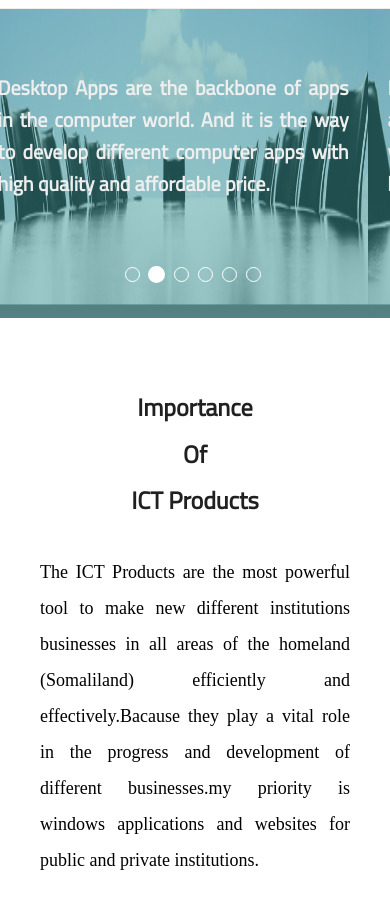
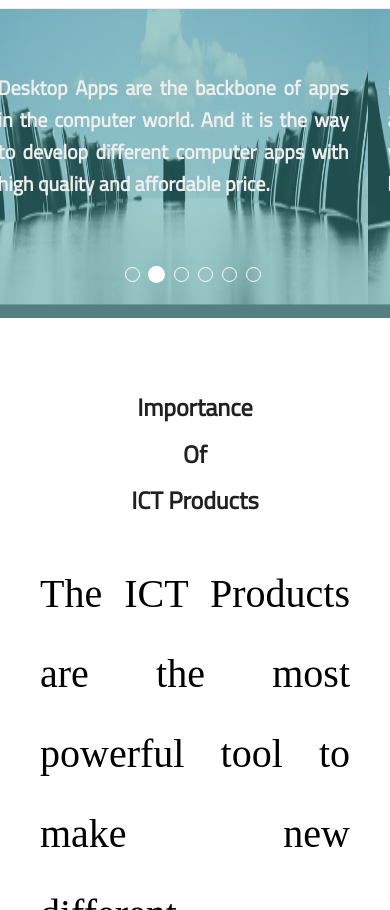
Before and after one commit to softwarepioneers/ibrahim, a plain HTML site: page index.html in a window 390 px wide. Shown: the part 132-1042 px from the top of the page. Drawn offline with Linux system fonts and the light colour scheme.

Commit message:
asas
asasa

```diff
--- a/encss/style.css
+++ b/encss/style.css
@@ -742,7 +742,7 @@ hr{
 }
 
 @media only screen and (max-width: 1200px) {
-    .ibrahim {text-align: justify;}
+    .ibrahim {text-align: justify;font-size: 40px;}
 
   }
 
```
